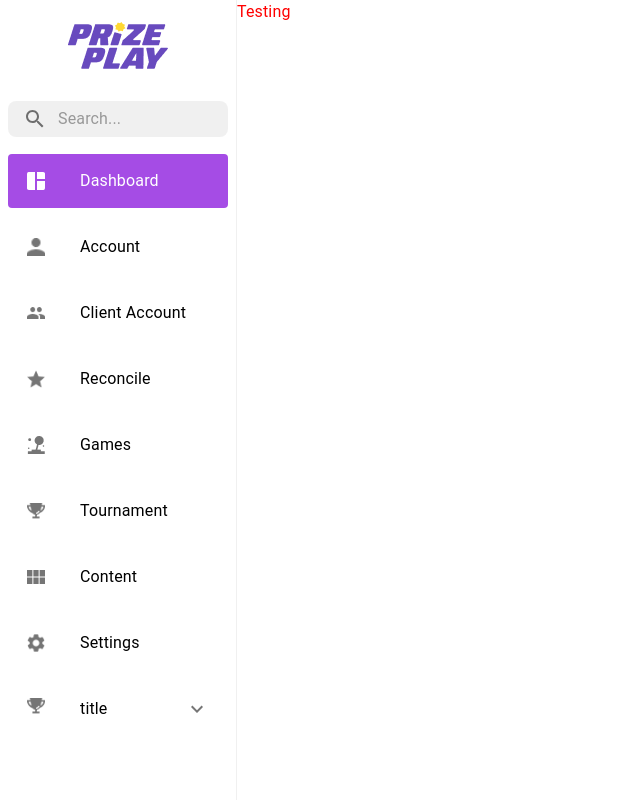
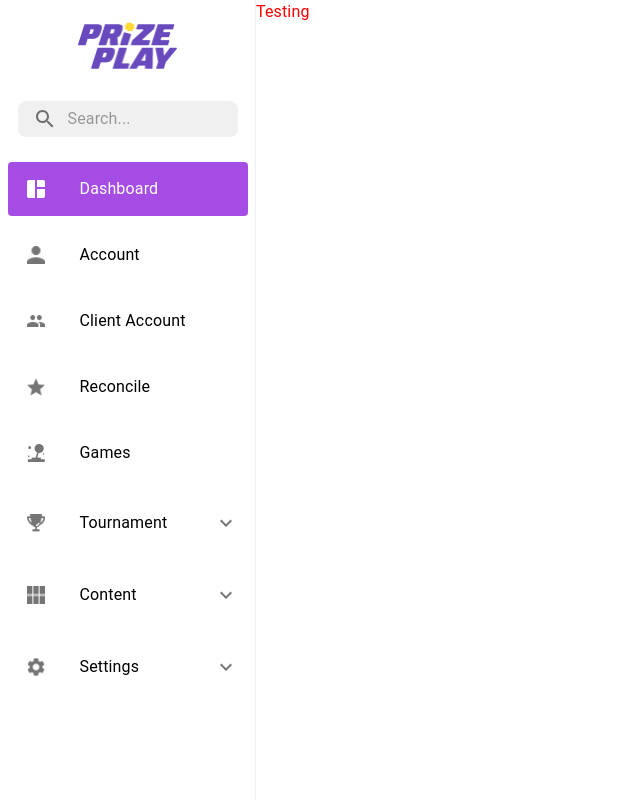
Before and after one commit to ebennaga/mini-games-admin, a Next.js app: page / in a window 1280 px wide. Shown: the whole page, without its empty margins (0-640 px from the left). Built offline with nearby package versions, Linux system fonts and the light colour scheme.

Commit message:
fix layout

```diff
--- a/components/Layout/DropdownCard.tsx
+++ b/components/Layout/DropdownCard.tsx
@@ -1,31 +1,53 @@
-import { Box, ButtonBase, Typography } from '@mui/material';
+import { Collapse, Box, List, ListItem, ListItemButton, ListItemText, ListItemIcon } from '@mui/material';
 import React, { useState } from 'react';
-import ExpandMoreIcon from '@mui/icons-material/ExpandMore';
+import ExpandLess from '@mui/icons-material/ExpandLess';
+import ExpandMore from '@mui/icons-material/ExpandMore';
 
-const DropdownCard = () => {
+interface DropdownCardProps {
+    title: string;
+    listDropdown: any;
+    icon: string;
+    isActive: boolean;
+}
+
+const DropdownCard: React.FC<DropdownCardProps> = ({ title, listDropdown, icon, isActive }) => {
     const [isOpen, setIsOpen] = useState<boolean>(false);
+    const arrIcon = icon.split('.');
+    const iconActive = `${arrIcon[0]}-active.${arrIcon[1]}`;
 
     return (
-        <>
-            <ButtonBase onClick={() => setIsOpen(!isOpen)} sx={{ width: '100%', padding: '15px 19px' }}>
-                <Box width='100%' display='flex' justifyContent='space-between'>
-                    <Box>
-                        <img src='icons/navbar/tournament.png' alt='dashboard' width='18px' height='auto' />
-                        <Typography component='span' fontSize='16px' fontWeight={400} ml='35px' sx={{ color: 'black' }}>
-                            title
-                        </Typography>
-                    </Box>
-                    <ExpandMoreIcon sx={{ transform: isOpen ? 'rotate(180deg)' : 'rotate(0deg)' }} />
+        <ListItem
+            sx={{
+                padding: '15px 10px 15px 19px',
+                display: 'flex',
+                flexDirection: 'column',
+                width: '240px'
+            }}
+        >
+            <ListItemButton
+                onClick={() => setIsOpen(!isOpen)}
+                sx={{ padding: 0, width: '100%', pb: '10px', display: 'flex', justifyContent: 'space-between' }}
+            >
+                <Box sx={{ display: 'flex', justifyContent: 'space-between' }}>
+                    <ListItemIcon sx={{ margin: 'auto', minWidth: '0' }}>
+                        <img src={isActive ? iconActive : icon} alt='dashboard' width='18px' height='18px' />
+                    </ListItemIcon>
+                    <ListItemText primary={title} sx={{ color: 'black', ml: '35px' }} />
                 </Box>
-            </ButtonBase>
-            {isOpen && (
-                <ButtonBase sx={{ width: '100%', display: 'flex', justifyContent: 'flex-start' }}>
-                    <Typography component='span' fontSize='14px' fontWeight={400} sx={{ color: 'black', ml: '70px', textAlign: 'start' }}>
-                        title
-                    </Typography>
-                </ButtonBase>
-            )}
-        </>
+                {isOpen ? <ExpandLess /> : <ExpandMore />}
+            </ListItemButton>
+            <Collapse in={isOpen} timeout='auto' unmountOnExit sx={{ width: '100%' }}>
+                <List component='div' disablePadding>
+                    {listDropdown.map((item: any, index: number) => {
+                        return (
+                            <ListItemButton key={index} sx={{ p: '10px 0 10px 53px', color: 'black' }}>
+                                <ListItemText primary={item.title} sx={{ '& span': { fontSize: '14px' } }} />
+                            </ListItemButton>
+                        );
+                    })}
+                </List>
+            </Collapse>
+        </ListItem>
     );
 };
 
--- a/components/Layout/NavbarCard.tsx
+++ b/components/Layout/NavbarCard.tsx
@@ -1,4 +1,4 @@
-import { ButtonBase, Typography } from '@mui/material';
+import { ListItemButton, Typography } from '@mui/material';
 import React from 'react';
 
 interface NavbarCardProps {
@@ -13,7 +13,7 @@ const NavbarCard: React.FC<NavbarCardProps> = ({ icon, title, onClick, isActive
     const iconActive = `${arrIcon[0]}-active.${arrIcon[1]}`;
 
     return (
-        <ButtonBase
+        <ListItemButton
             sx={{
                 display: 'flex',
                 justifyContent: 'flex-start',
@@ -30,7 +30,7 @@ const NavbarCard: React.FC<NavbarCardProps> = ({ icon, title, onClick, isActive
             <Typography component='span' fontSize='16px' fontWeight={400} ml='35px'>
                 {title}
             </Typography>
-        </ButtonBase>
+        </ListItemButton>
     );
 };
 
--- a/components/Layout/index.tsx
+++ b/components/Layout/index.tsx
@@ -1,8 +1,7 @@
 import React from 'react';
-import { Box } from '@mui/material';
+import { Box, List } from '@mui/material';
 import Search from 'components/Search';
 import { useForm } from 'react-hook-form';
-import MENUBAR from 'utils/config';
 import { useRouter } from 'next/router';
 import NavbarCard from './NavbarCard';
 import DropdownCard from './DropdownCard';
@@ -12,6 +11,44 @@ interface LayoutProps {
 }
 
 const Layout: React.FC<LayoutProps> = ({ children }) => {
+    const MENUBAR = [
+        { icon: 'icons/navbar/dashboard.png', title: 'Dashboard', href: '/' },
+        { icon: 'icons/navbar/account.png', title: 'Account', href: '/account' },
+        { icon: 'icons/navbar/client-account.png', title: 'Client Account', href: '/client-account' },
+        { icon: 'icons/navbar/reconcile.png', title: 'Reconcile', href: '/reconcile' },
+        { icon: 'icons/navbar/game.png', title: 'Games', href: '/game' },
+        {
+            icon: 'icons/navbar/tournament.png',
+            title: 'Tournament',
+            href: '/tournament',
+            dropdownList: [
+                { title: 'Tournaments', href: '/tournament' },
+                { title: 'Participant Tournament', href: '/tournament' },
+                { title: 'Client Tournament', href: '/tournament' }
+            ]
+        },
+        {
+            icon: 'icons/navbar/content.png',
+            title: 'Content',
+            href: '/content',
+            dropdownList: [
+                { title: 'Banner', href: '/banner' },
+                { title: 'Blogs', href: '/banner' }
+            ]
+        },
+        {
+            icon: 'icons/navbar/setting.png',
+            title: 'Settings',
+            href: '/setting',
+            dropdownList: [
+                { title: 'Exchange Rates', href: '/setting' },
+                { title: 'Location', href: '/setting' },
+                { title: 'Product Prizes', href: '/setting' },
+                { title: 'Roles', href: '/setting' }
+            ]
+        }
+    ];
+
     const form = useForm({
         mode: 'all',
         defaultValues: {
@@ -36,7 +73,7 @@ const Layout: React.FC<LayoutProps> = ({ children }) => {
                     flexDirection: 'column',
                     alignItems: 'center',
                     borderRight: '1.5px solid rgba(0, 0, 0, 0.06)',
-                    height: '100vh',
+                    height: 'auto',
                     pt: '22.2px',
                     px: '8px'
                 }}
@@ -45,11 +82,16 @@ const Layout: React.FC<LayoutProps> = ({ children }) => {
                 <Box mb='17px'>
                     <Search name='search' form={form} placeholder='Search...' onSubmit={handleSearch} />
                 </Box>
-                {MENUBAR.map((item: any) => {
-                    const isActive = router.asPath === item.href;
-                    return <NavbarCard key={item.title} icon={item.icon} title={item.title} isActive={isActive} onClick={undefined} />;
-                })}
-                <DropdownCard />
+                <List sx={{ maxWidth: '240px' }}>
+                    {MENUBAR.map((item: any) => {
+                        const isActive = router.asPath === item.href;
+                        return item.dropdownList ? (
+                            <DropdownCard title={item.title} listDropdown={item.dropdownList} icon={item.icon} isActive={isActive} />
+                        ) : (
+                            <NavbarCard key={item.title} icon={item.icon} title={item.title} isActive={isActive} onClick={undefined} />
+                        );
+                    })}
+                </List>
             </Box>
             <Box width='100%'>{children}</Box>
         </Box>
--- a/utils/config.ts
+++ /dev/null
@@ -1,39 +0,0 @@
-const MENUBAR = [
-    { icon: 'icons/navbar/dashboard.png', title: 'Dashboard', href: '/' },
-    { icon: 'icons/navbar/account.png', title: 'Account', href: '/account' },
-    { icon: 'icons/navbar/client-account.png', title: 'Client Account', href: '/client-account' },
-    { icon: 'icons/navbar/reconcile.png', title: 'Reconcile', href: '/reconcile' },
-    { icon: 'icons/navbar/game.png', title: 'Games', href: '/game' },
-    {
-        icon: 'icons/navbar/tournament.png',
-        title: 'Tournament',
-        href: '/tournament',
-        dropdownList: [
-            { title: 'Tournaments', href: '/tournament' },
-            { title: 'Participant Tournament', href: '/tournament' },
-            { title: 'Client Tournament', href: '/tournament' }
-        ]
-    },
-    {
-        icon: 'icons/navbar/content.png',
-        title: 'Content',
-        href: '/content',
-        dropdownList: [
-            { title: 'Banner', href: '/banner' },
-            { title: 'Blogs', href: '/banner' }
-        ]
-    },
-    {
-        icon: 'icons/navbar/setting.png',
-        title: 'Settings',
-        href: '/setting',
-        dropdownList: [
-            { title: 'Exchange Rates', href: '/setting' },
-            { title: 'Location', href: '/setting' },
-            { title: 'Product Prizes', href: '/setting' },
-            { title: 'Roles', href: '/setting' }
-        ]
-    }
-];
-
-export default MENUBAR;
```
